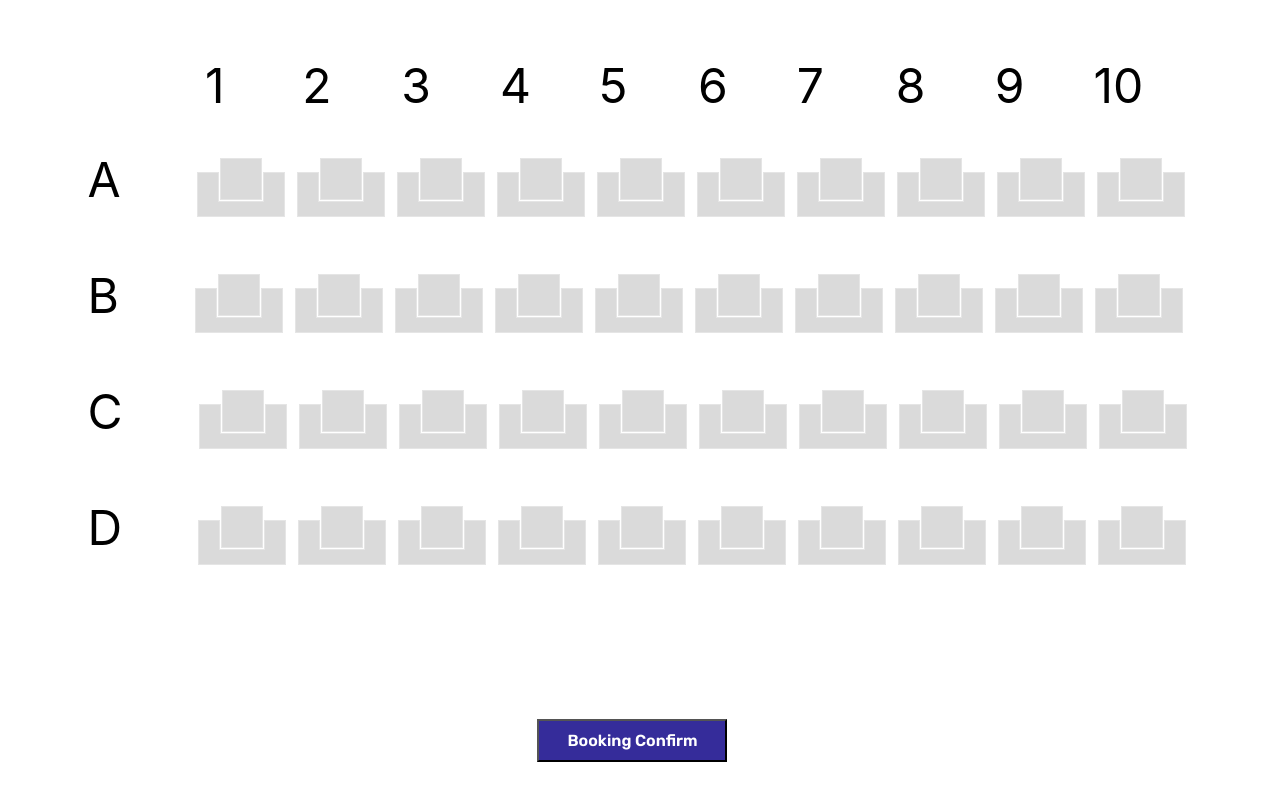
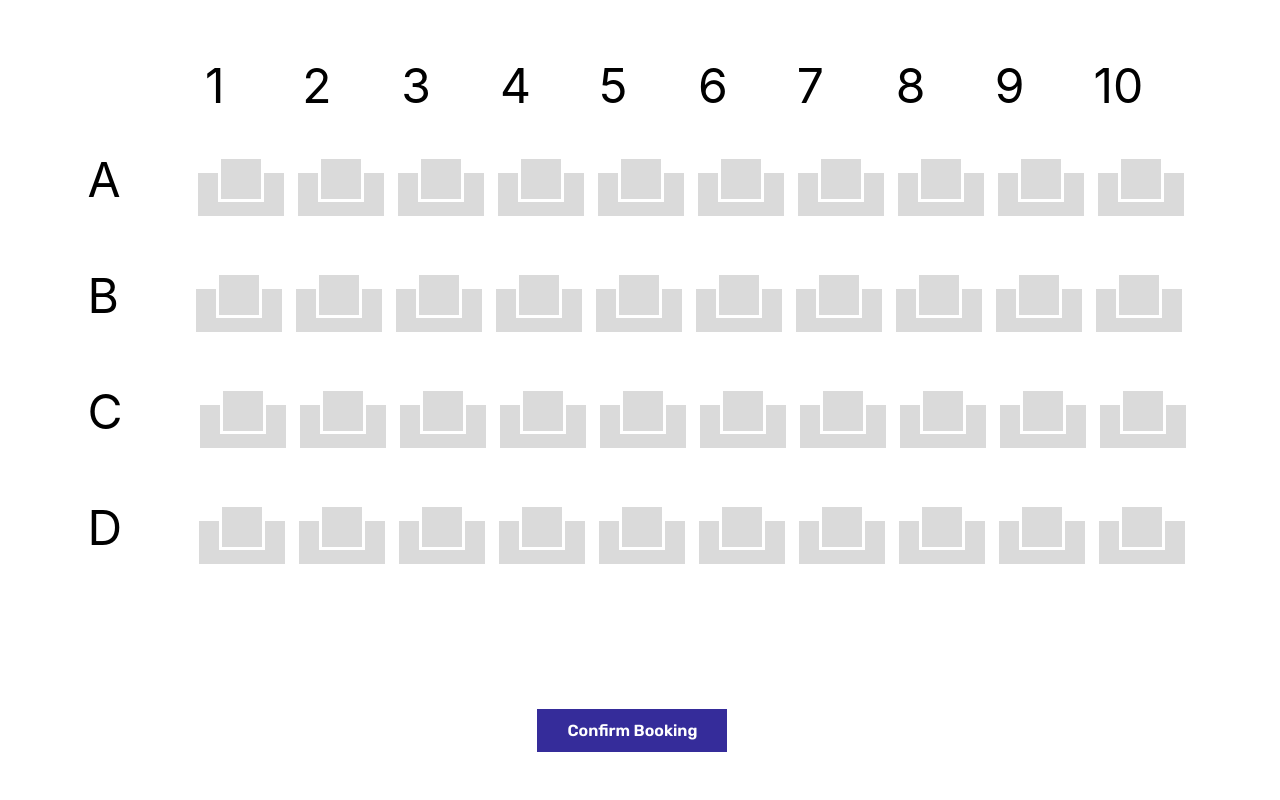
Before and after one commit to aamir-islam/MovieBookingTS, a React (Create React App) app: page /booking/1/1 in a window 1280 px wide. Shown: the part 218-1018 px from the top of the page. Built offline with nearby package versions, Linux system fonts and the light colour scheme; no server answers.

Commit message:
AI | update button style and booking logic

```diff
--- a/src/components/Assets/SvgImg.tsx
+++ b/src/components/Assets/SvgImg.tsx
@@ -19,9 +19,9 @@ const SvgImg = ({ imageColor }: Props) => {
       width="41"
       height="41"
       fill={imageColor}
-        stroke="#E5E5E5"
+      stroke="white"
     />
-      <mask id="path-2-inside-1_323_92" fill="white">
+    <mask id="path-2-inside-1_324_106" fill="white">
       <path
         fillRule="evenodd"
         clipRule="evenodd"
@@ -36,8 +36,8 @@ const SvgImg = ({ imageColor }: Props) => {
     />
     <path
       d="M6 26V25H5V26H6ZM28 26H29V25H28V26ZM6 71H5V72H6V71ZM94 71V72H95V71H94ZM94 26H95V25H94V26ZM72 26V25H71V26H72ZM72 55V56H73V55H72ZM28 55H27V56H28V55ZM6 27H28V25H6V27ZM7 71V26H5V71H7ZM94 70H6V72H94V70ZM93 26V71H95V26H93ZM72 27H94V25H72V27ZM71 26V55H73V26H71ZM72 54H28V56H72V54ZM29 55V26H27V55H29Z"
-        fill="#E5E5E5"
-        mask="url(#path-2-inside-1_323_92)"
+      fill="white"
+      mask="url(#path-2-inside-1_324_106)"
     />
   </svg>
   );
--- a/src/components/Booking/BookingHome.tsx
+++ b/src/components/Booking/BookingHome.tsx
@@ -27,7 +27,7 @@ const data: Data = {
 const BookingHome = () => {
   const state = useParams();
   const [seatSelector, setSeatSelector] = useState<string[]>([]);
-  const [visible, setVisible] = useState<Boolean>(false);
+  const [visible, setVisible] = useState<boolean>(false);
   const [selectedSeat, setSelectedSeat] = useState<string | null>("");
 
   const ModalHandler = () => {
@@ -49,7 +49,7 @@ const BookingHome = () => {
     if(selectedSeat?.includes(key)){
       alert("already selected")
       let filterSeats = seatSelector.filter((item:string) => {
-        return selectedSeat.includes(key) !== seatSelector.includes(item);
+        return selectedSeat.includes(key) === seatSelector.includes(item);
       });
       setSeatSelector(filterSeats);
     }
@@ -115,7 +115,7 @@ const BookingHome = () => {
           );
         })}
         <SeatButtonStyle onClick={ModalHandler}>
-          Booking Confirm
+        Confirm Booking
         </SeatButtonStyle>
       </SeatTableStyle>
 
--- a/src/components/Styles/Seat.style.tsx
+++ b/src/components/Styles/Seat.style.tsx
@@ -51,11 +51,21 @@ export const SeatButtonStyle = styled.button`
   margin: 109 auto 152px auto;
   color: white;
   background-color: #352c9a;
+  border: none;
   font-family: "Rubik";
   font-style: normal;
   font-weight: 500;
   font-size: 16px;
-  margin: 125px 450px 152px 450px;
+  margin: 115px 450px 180px 450px;
+  &:hover {
+    background-color: #724fd8;
+  }
+  &:active {
+    text-decoration: underline;
+  }
+  &:disabled {
+    background-color: #626262;
+  }
 `;
 
 export const SeatListStyle = styled.ol`
```
Lines whose indentation alone changed are shown as unchanged.
